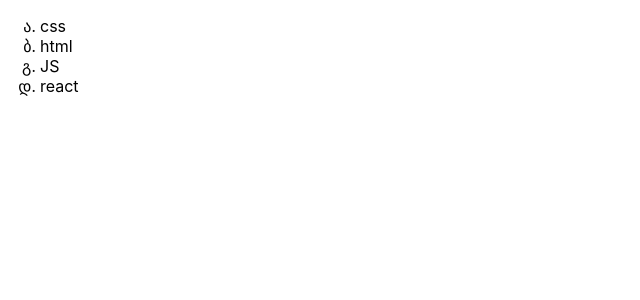
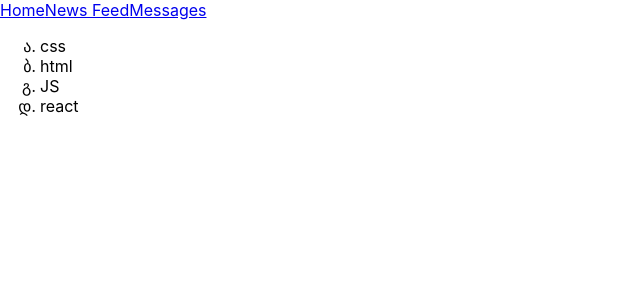
Before and after one commit to visiteur85/inkubator, a React (Create React App) app in the folder social/: page / in a window 1280 px wide. Shown: the top 300 px of the page, without its empty margins (0-640 px from the left). Built offline with nearby package versions, Linux system fonts and the light colour scheme.

Commit message:
Social_L08

```diff
--- a/social/src/App.tsx
+++ b/social/src/App.tsx
@@ -3,15 +3,29 @@
 
 function App() {
     return (
-    <div className="App">
+        <div>
+            <Header/>
+            <Technologies/>
+        </div>
+    );
+}
+
+const Technologies = () => {
+    return (
         <ul>
             <li>css</li>
             <li>html</li>
             <li>JS</li>
             <li>react</li>
         </ul>
-    </div>
-  );
+    )
 }
 
+const Header = () => {
+    return <div>
+        <a href="#">Home</a>
+        <a href="#">News Feed</a>
+        <a href="#">Messages</a>
+    </div>
+}
 export default App;
```
Lines whose indentation alone changed are shown as unchanged.
